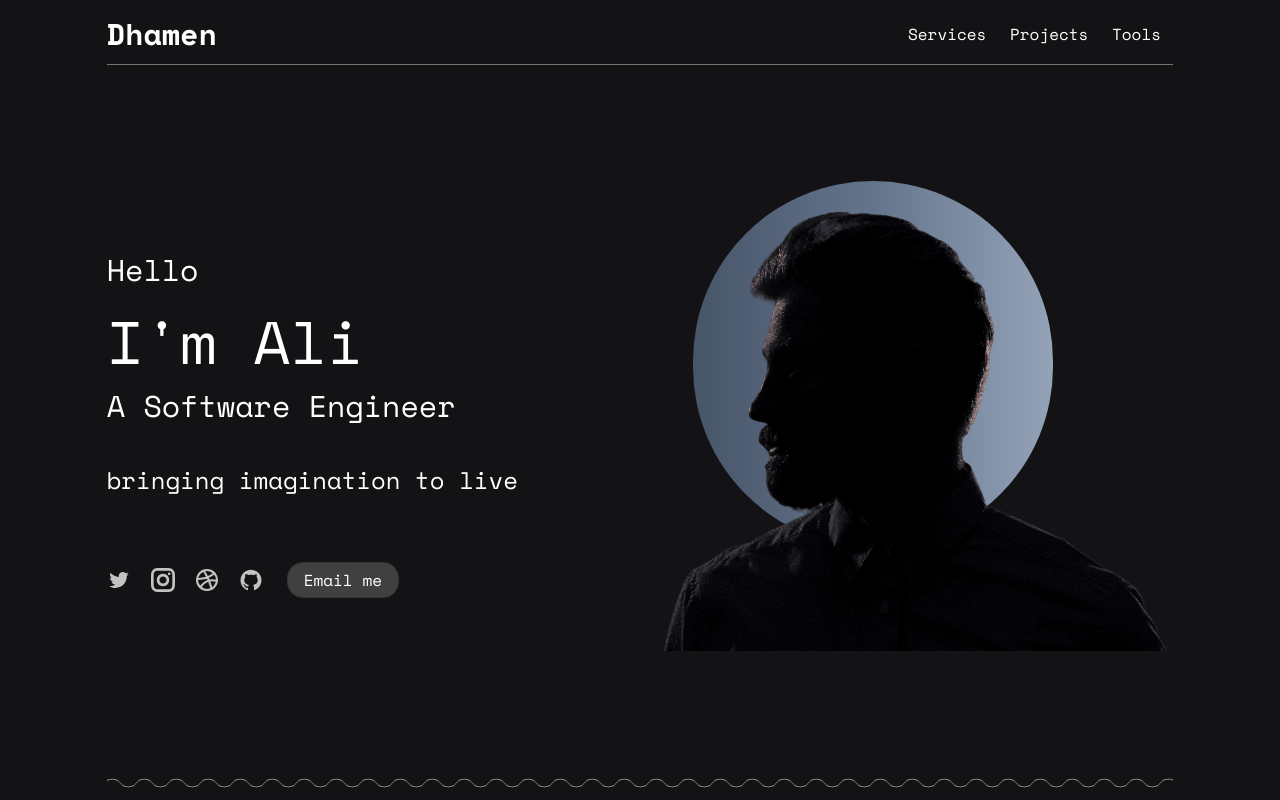
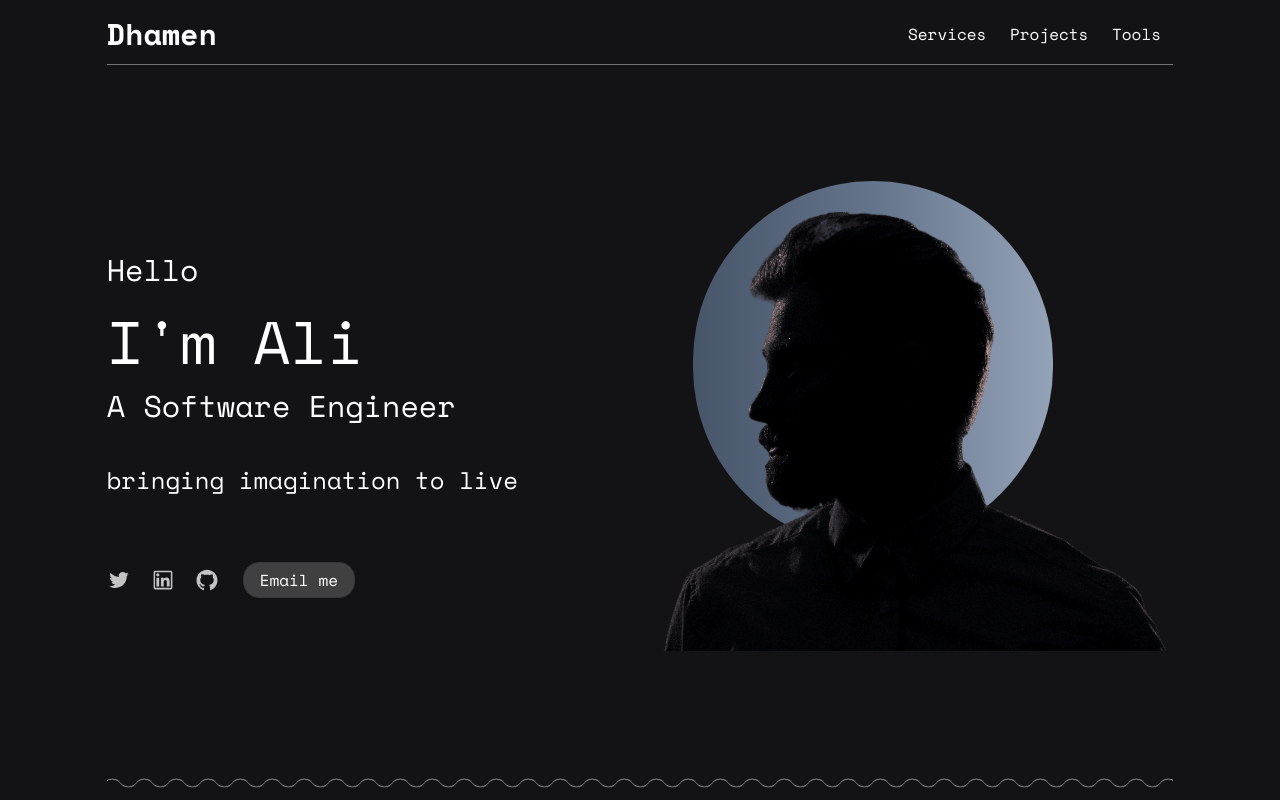
Before and after one commit to Ali-AlDhamen/portfolio, a Next.js app: page / in a window 1280 px wide. Shown: the top 800 px of the page. Built offline with nearby package versions, Linux system fonts and the light colour scheme.

Commit message:
edited links and social icons

```diff
--- a/app/Container.tsx
+++ b/app/Container.tsx
@@ -1,7 +1,8 @@
 import React from 'react'
-import {AiOutlineTwitter, AiOutlineGithub} from "react-icons/ai"
+import {AiOutlineTwitter, AiOutlineGithub, AiOutlineLinkedin} from "react-icons/ai"
 import {GrInstagram} from "react-icons/gr"
 import {FiDribbble} from "react-icons/fi"
+import Link from 'next/link'
 
 
 
@@ -33,12 +34,11 @@ const Container = (props: Props) => {
                 </div> */}
                 <div className='flex items-center mt-6 md:mt-14'>
                     <ul className='flex items-center my-4 mr-6 space-x-2 sm:space-x-5 '>
-                        <li><a href="" className='transition duration-150 ease-in opacity-75 hover:opacity-100'><AiOutlineTwitter size={24}/></a></li>
-                        <li><a href="" className='transition duration-150 ease-in opacity-75 hover:opacity-100'><GrInstagram size={24}/></a></li>
-                        <li><a href="" className='transition duration-150 ease-in opacity-75 hover:opacity-100'><FiDribbble size={24}/></a></li>
-                        <li><a href="" className='transition duration-150 ease-in opacity-75 hover:opacity-100'><AiOutlineGithub size={24}/></a></li>
+                        <li><Link href="https://twitter.com/_AliDhamen" target="_blank" rel="noreferrer" className='transition duration-150 ease-in opacity-75 hover:opacity-100'><AiOutlineTwitter size={24}/></Link></li>
+                        <li><Link href="https://linkedin.com/in/ali-aldhamen" target="_blank" rel="noreferrer" className='transition duration-150 ease-in opacity-75 hover:opacity-100'><AiOutlineLinkedin size={24}/></Link></li>
+                        <li><Link href="https://github.com/Ali-AlDhamen" target="_blank" rel="noreferrer" className='transition duration-150 ease-in opacity-75 hover:opacity-100'><AiOutlineGithub size={24}/></Link></li>
                     </ul>
-                    <a href="mailto:satendermaurya1222@gmail.com" className='px-4 py-[5px] whitespace-nowrap transition ease-in duration-150 bg-neutral-700 hover:bg-neutral-600 rounded-2xl border-[0.5px] border-[#363636]'>Email me</a>
+                    <a href="mailto:ali77dhamen@hotmail.com" className='px-4 py-[5px] whitespace-nowrap transition ease-in duration-150 bg-neutral-700 hover:bg-neutral-600 rounded-2xl border-[0.5px] border-[#363636]'>Email me</a>
                 </div>
             </div>
         </div>
```
